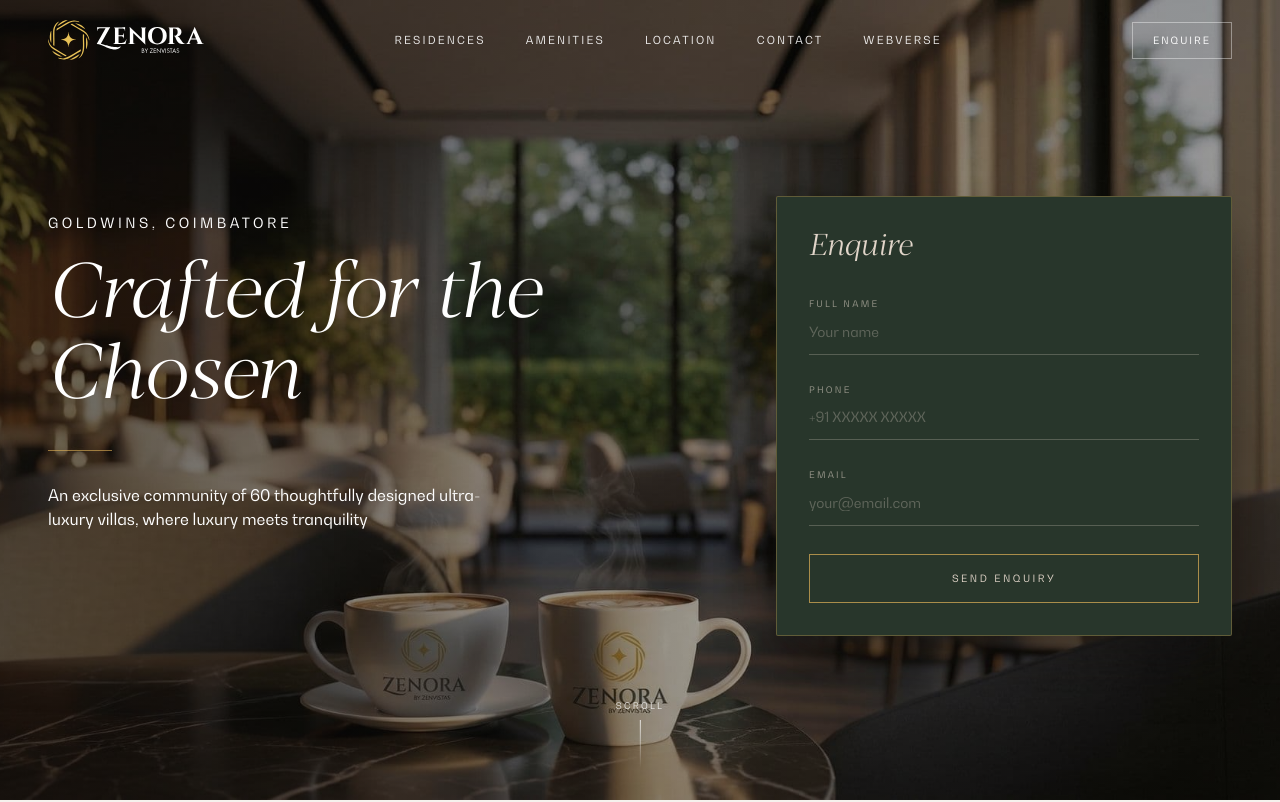
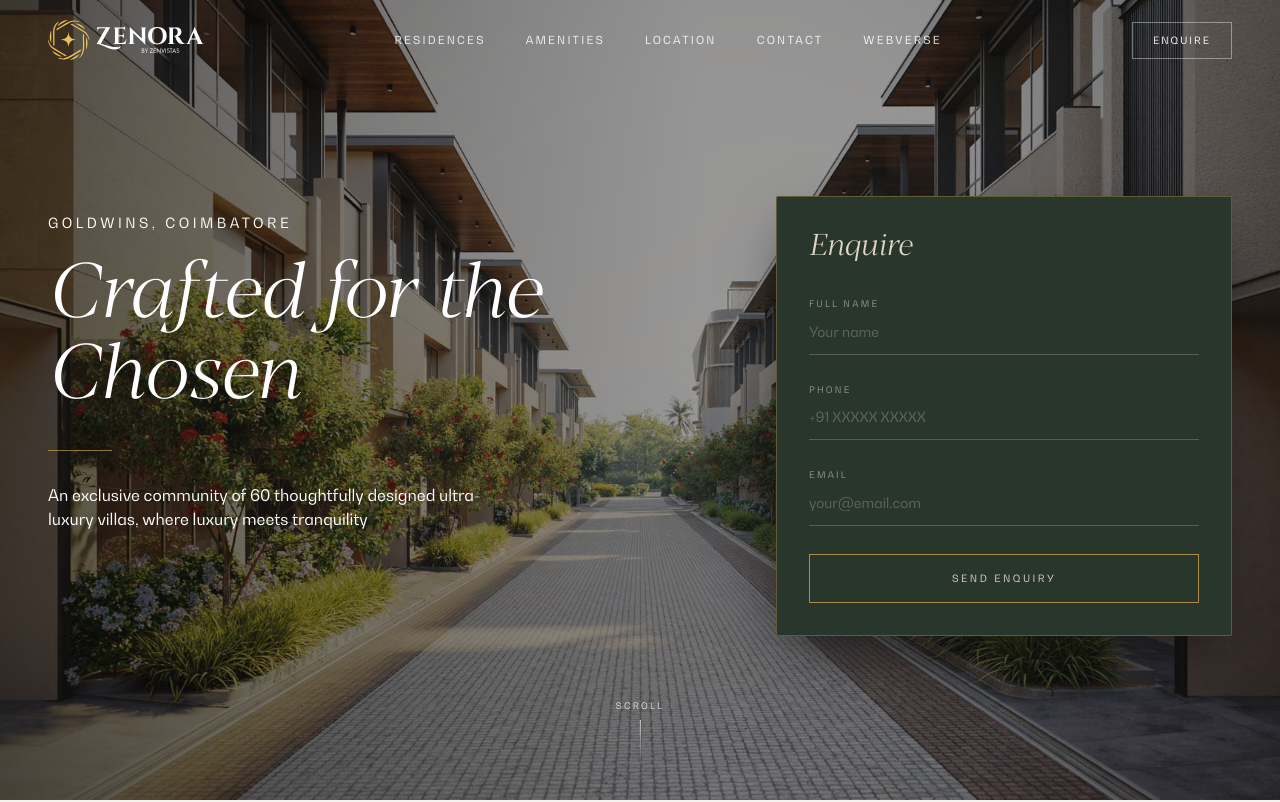
Before and after one commit to Britojaison/zenora_perfomace2, a Next.js app: page / in a window 1280 px wide. Shown: the top 802 px of the page. Built offline with nearby package versions, Linux system fonts and the light colour scheme; a web font is replaced by a local one.

Commit message:
feat: update hero section background image and alt text in Hero component

```diff
--- a/src/components/sections/Hero.tsx
+++ b/src/components/sections/Hero.tsx
@@ -44,8 +44,8 @@
     <section id="home" ref={containerRef} className={styles.heroSection}>
       <div className="absolute inset-0 z-0">
         <Image
-          src="/images/coffee_with_Zenora.jpg"
-          alt="Zenora luxury villa community in Goldwins, Coimbatore"
+          src="/images/street-view.jpg"
+          alt="Zenora luxury villa community street view in Goldwins, Coimbatore"
           fill
           priority
           sizes="100vw"
```
